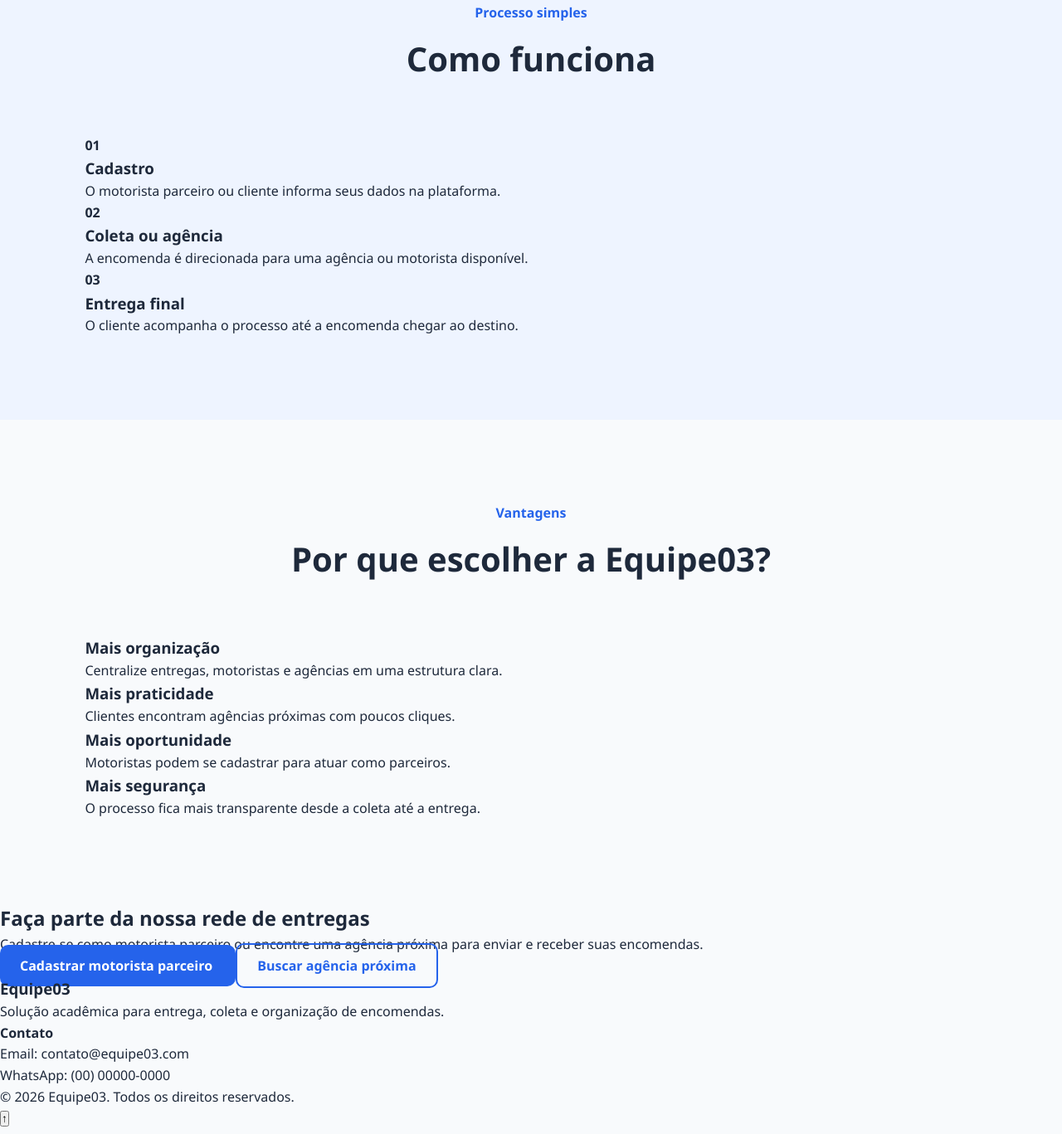
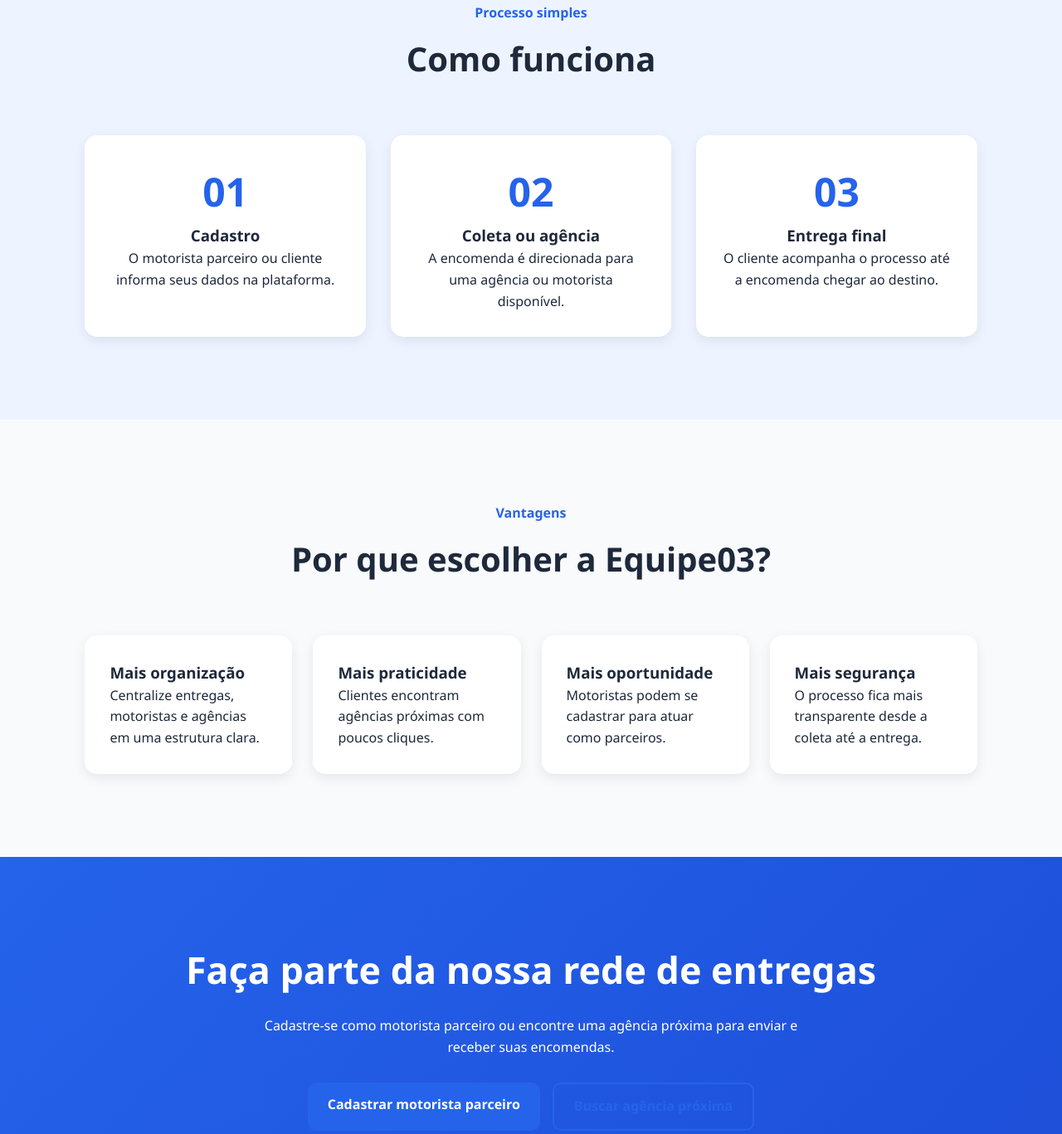
Before and after one commit to e0guy/projeto-html-css-js, a plain HTML site: page index.html in a window 1280 px wide. Shown: the part 2233-3600 px from the top of the page at 83% size. Drawn offline with Linux system fonts and the light colour scheme.

Commit message:
mais css

```diff
--- a/css/style.css
+++ b/css/style.css
@@ -292,7 +292,108 @@
 
 
 /*
-   RESPONSIVO
+   PASSOS
+ */
+
+.steps{
+    display: grid;
+    grid-template-columns: repeat(auto-fit,minmax(250px,1fr));
+    gap: 30px;
+}
+
+.step{
+    background: white;
+    padding: 30px;
+    border-radius: 15px;
+    text-align: center;
+    box-shadow: 0 5px 15px rgba(0,0,0,.08);
+}
+
+.step strong{
+    font-size: 3rem;
+    color: #2563eb;
+}
+
+/*
+   BENEFÍCIOS
+ */
+
+.benefit-grid{
+    display: grid;
+    grid-template-columns: repeat(auto-fit,minmax(250px,1fr));
+    gap: 25px;
+}
+
+.benefit-card{
+    background: white;
+    padding: 30px;
+    border-radius: 15px;
+    box-shadow: 0 5px 15px rgba(0,0,0,.08);
+    transition: .3s;
+}
+
+.benefit-card:hover{
+    transform: translateY(-5px);
+}
+
+/*
+   CTA FINAL
+ */
+
+.register{
+    background: linear-gradient(135deg,#2563eb,#1d4ed8);
+    color: white;
+    text-align: center;
+    padding: 100px 8%;
+}
+
+.register h2{
+    font-size: 2.8rem;
+}
+
+.register p{
+    max-width: 700px;
+    margin: 20px auto;
+}
+
+.register-buttons{
+    margin-top: 30px;
+    display: flex;
+    justify-content: center;
+    gap: 15px;
+    flex-wrap: wrap;
+}
+
+/*
+   FOOTER
+ */
+
+.footer{
+    background: #0f172a;
+    color: white;
+}
+
+.footer-content{
+    display: flex;
+    justify-content: space-between;
+    gap: 50px;
+    padding: 60px 8%;
+    flex-wrap: wrap;
+}
+
+.footer h3,
+.footer h4{
+    margin-bottom: 15px;
+}
+
+.footer-bottom{
+    text-align: center;
+    padding: 20px;
+    border-top: 1px solid rgba(255,255,255,.1);
+}
+
+/*
+   layout responsivo
  */
 
 @media(max-width:1024px){
```
